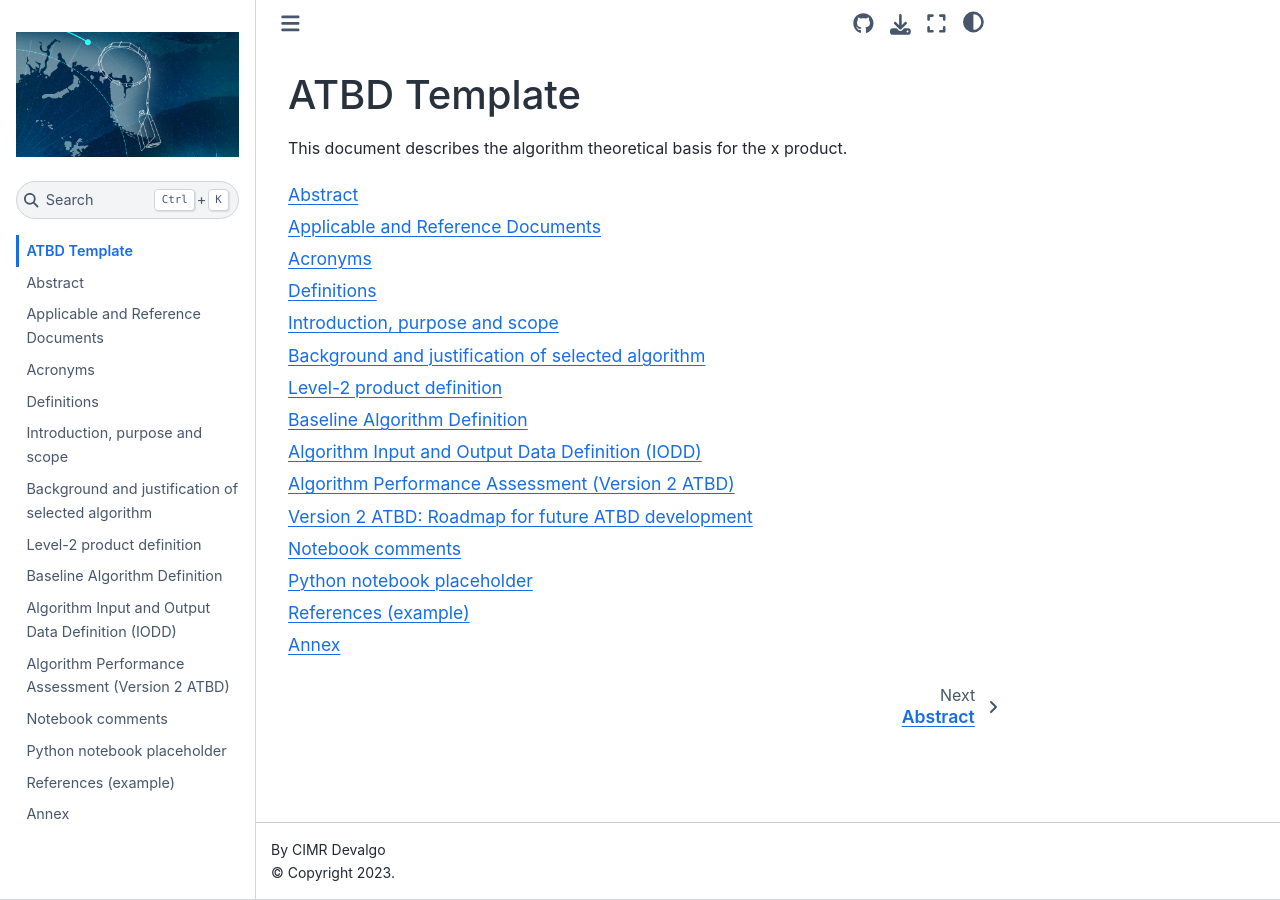
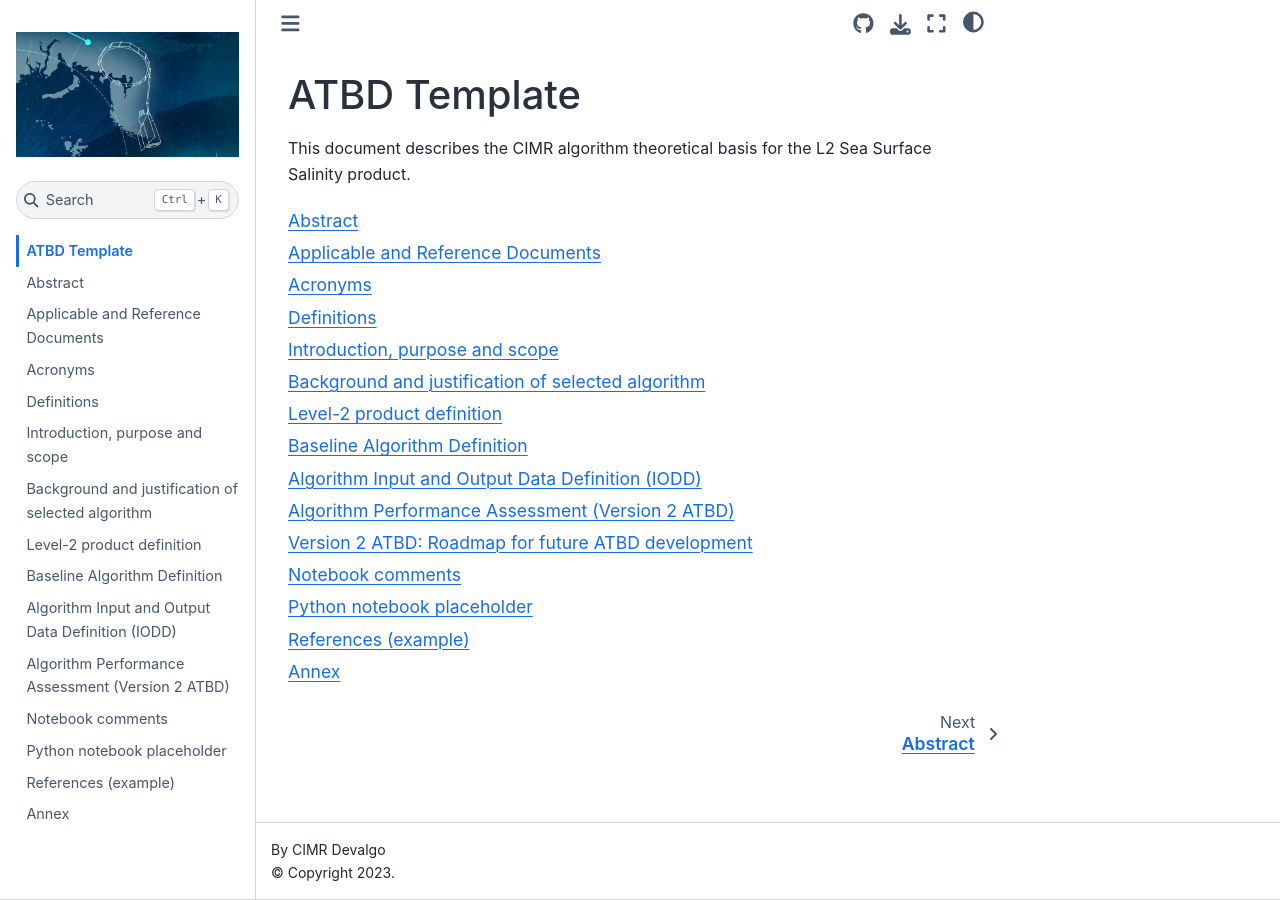
Before and after one commit to CIMR-Algos/L2SSS, a Jupyter Book: the page built from book/intro.md, in a window 1280 px wide. Built offline with Jupyter Book 1.0.4 settings and Sphinx 7.4.7 and the Sphinx Book theme 1.1.4, drawn with Linux system fonts in a browser that asks for light colours.

Commit message:
Update intro.md

````diff
--- a/book/intro.md
+++ b/book/intro.md
@@ -1,6 +1,6 @@
 # ATBD Template
 
-This document describes the algorithm theoretical basis for the x product.
+This document describes the CIMR algorithm theoretical basis for the L2 Sea Surface Salinity product.
 
 
 ```{tableofcontents}
````
